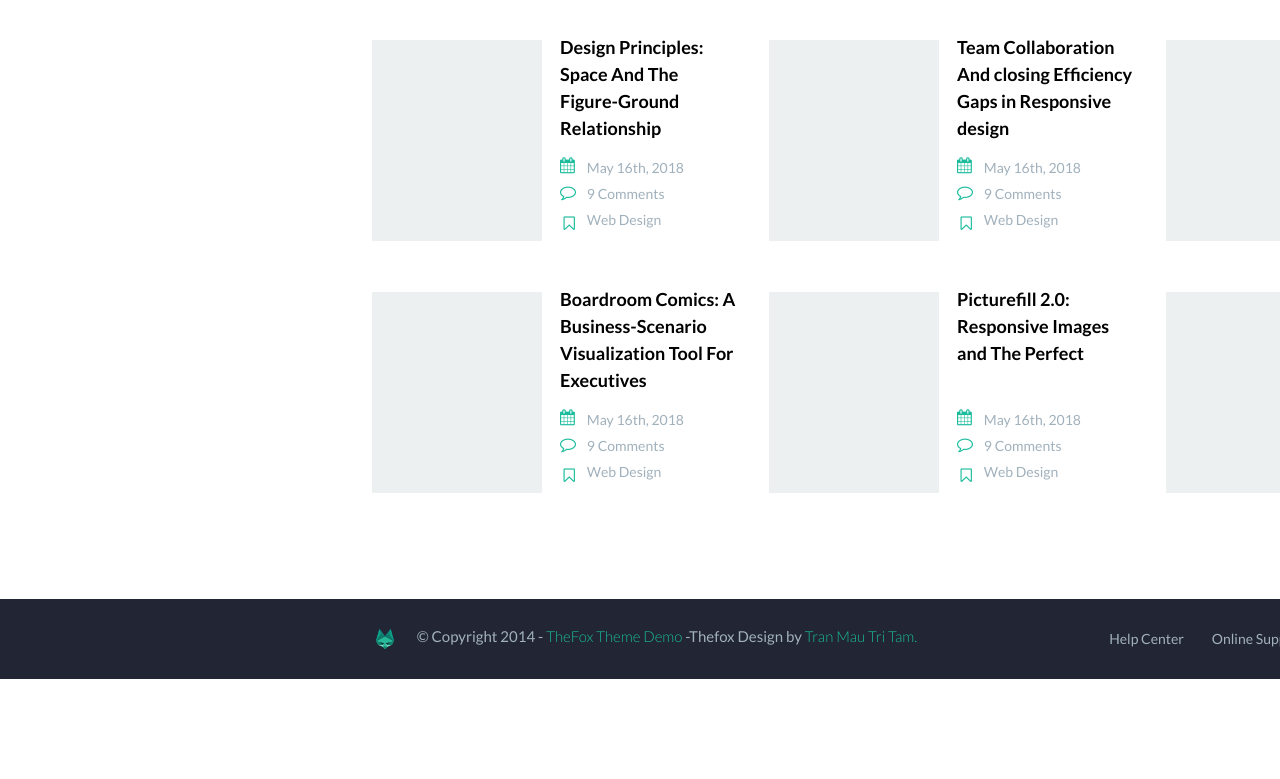
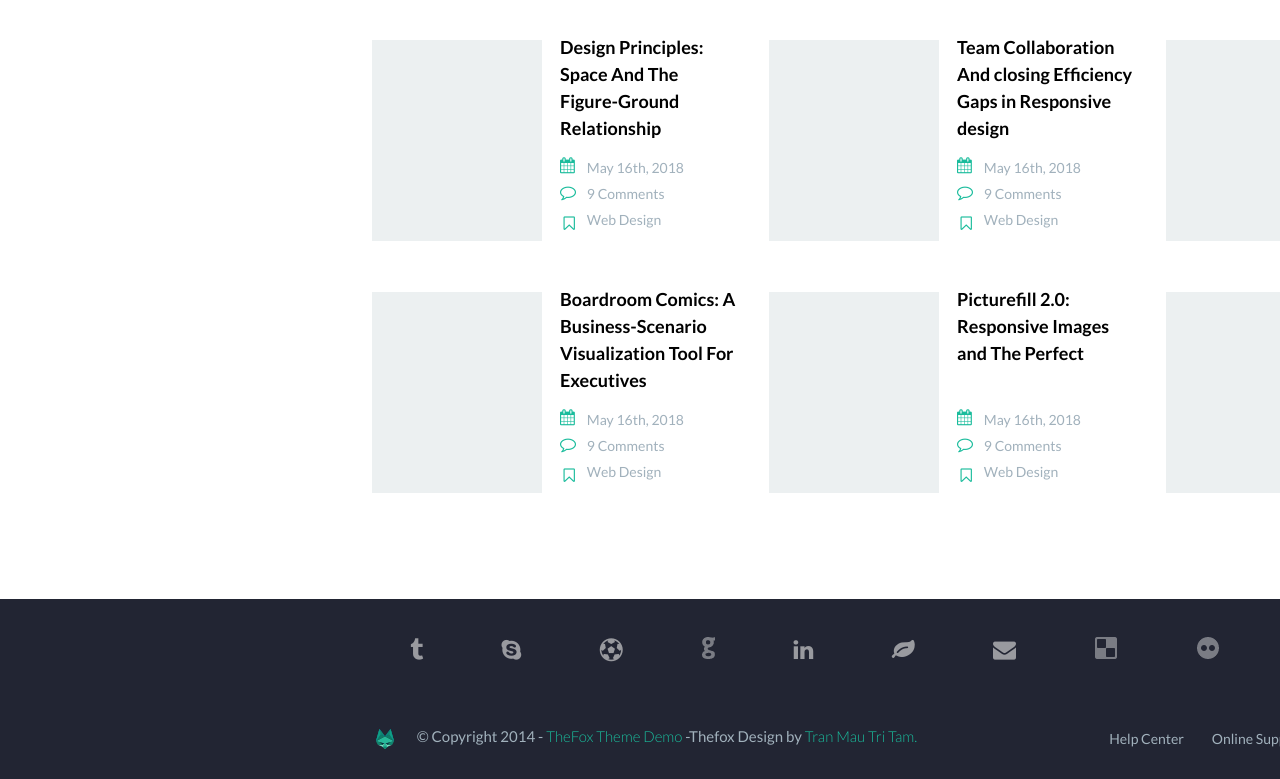
Before and after one commit to Teona-tech/personal-project-html-and-css, a plain HTML site: page index.html in a window 1280 px wide. Shown: the part 8541-9320 px from the top of the page. Before the commit the page ends 9220 px from the top, so only its background shows below. Drawn offline with Linux system fonts and the light colour scheme.

Commit message:
fix bugs

```diff
--- a/index.html
+++ b/index.html
@@ -17,6 +17,8 @@
   <link rel="stylesheet" type="text/css" href="styles/main9.css">
   <link rel="stylesheet" type="text/css" href="styles/main10.css">
   <link rel="stylesheet" type="text/css" href="styles/main11.css">
+  <link rel="stylesheet" type="text/css" href="styles/main13.css">
+
 
 
 
@@ -764,6 +766,49 @@
        </div>
 
     </div>
+
+    <div class="mother-box-13">
+      <div class="child-13">
+        <div>
+          <i class="size fa fa-tumblr" aria-hidden="true"></i>
+
+         </div>
+         <div>
+          <i class="size fa fa-skype" aria-hidden="true"></i>
+        </div>
+        <div>
+          <i class="size fa fa-futbol-o" aria-hidden="true"></i>
+        </div>
+        <div>
+          <img src="img/g.png" alt="g">
+        </div>
+        <div>
+          <i class="size fa fa-linkedin" aria-hidden="true"></i>
+        </div>
+        <div>
+          <i class="size fa fa-leaf" aria-hidden="true"></i>
+        </div>
+        <div>
+          <i class="size fa fa-envelope" aria-hidden="true"></i>
+        </div>
+        <div>
+           <img src="img/chess.png" alt="chess?">
+        </div>
+        <div>
+           <img src="img/strange.png" alt="strange">
+        </div>
+        <div>
+          <i class="fa fa-facebook" aria-hidden="true"></i>
+        </div>
+        <div>
+          <i class="size fa fa-twitter" aria-hidden="true"></i>
+        </div>
+        <div>
+          <i class="size fa fa-windows" aria-hidden="true"></i>
+        </div>
+
+      </div>
+    </div>
     <div class="mother-box-15">
       <div class="flex-footera">
         <img class="lit-fox" src="img/little-fox.png" alt="little-fox">
--- /dev/null
+++ b/styles/main13.css
@@ -0,0 +1,20 @@
+.mother-box-13 {
+    width: 1920px;
+    height:100px;
+    background-color: #222533;
+    display: flex;
+    justify-content: center;
+}
+
+.child-13 {
+    width:1100px;
+    display: flex;
+    justify-content:space-between;
+    align-items: center;
+
+}
+.child-13 > div > i {
+    color:#999A9F;
+    font-size: 23px;
+
+}
```
Also changed, not shown: img/basket.png (added), img/chess.png (added), img/f.png (added), img/g.png (added), img/in.png (added), img/leaf.png (added), img/skype.png (added), img/sms.png (added), img/strange.png (added), img/t.png (added), img/twitter.png (added), img/windows.png (added).
